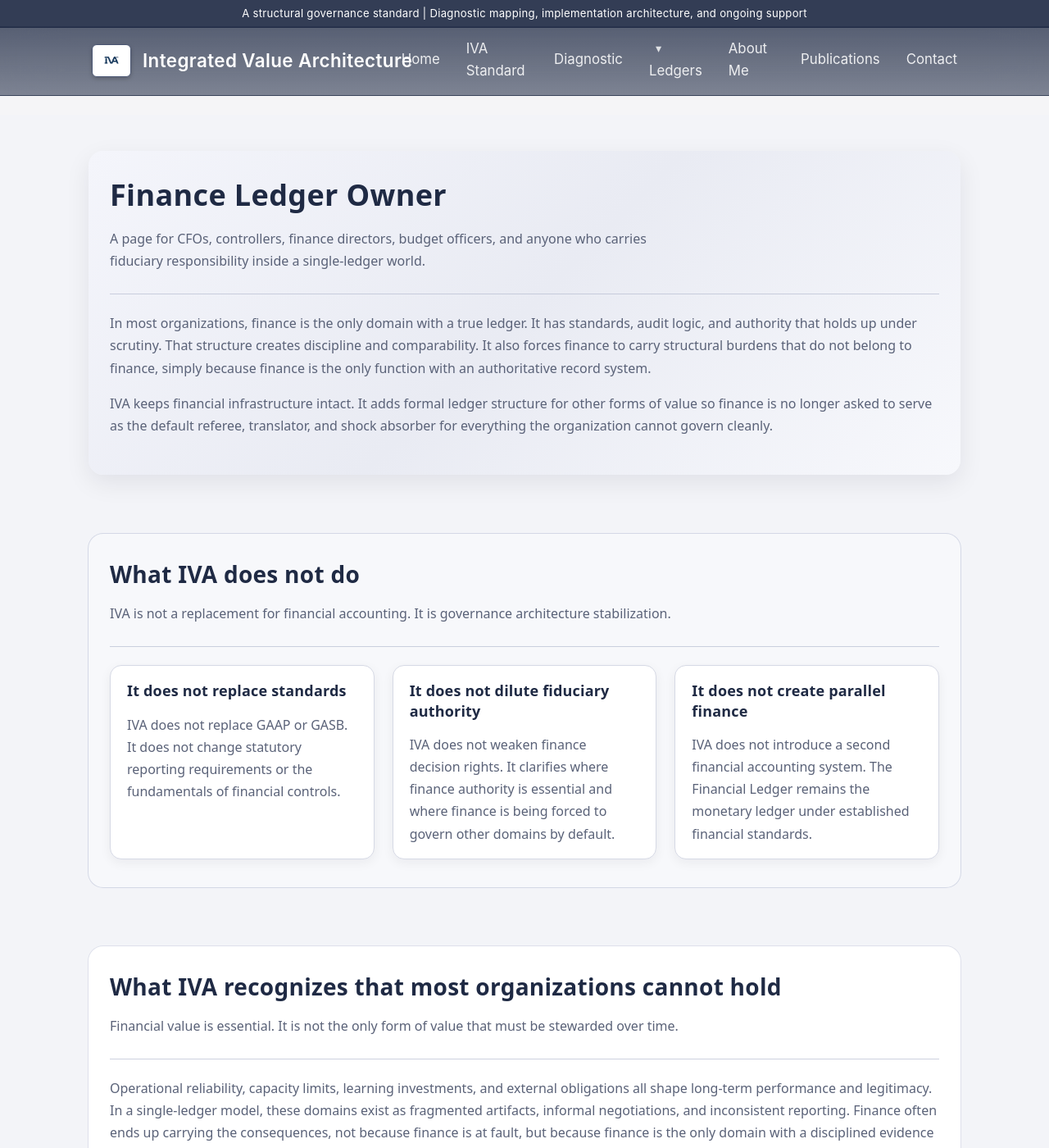
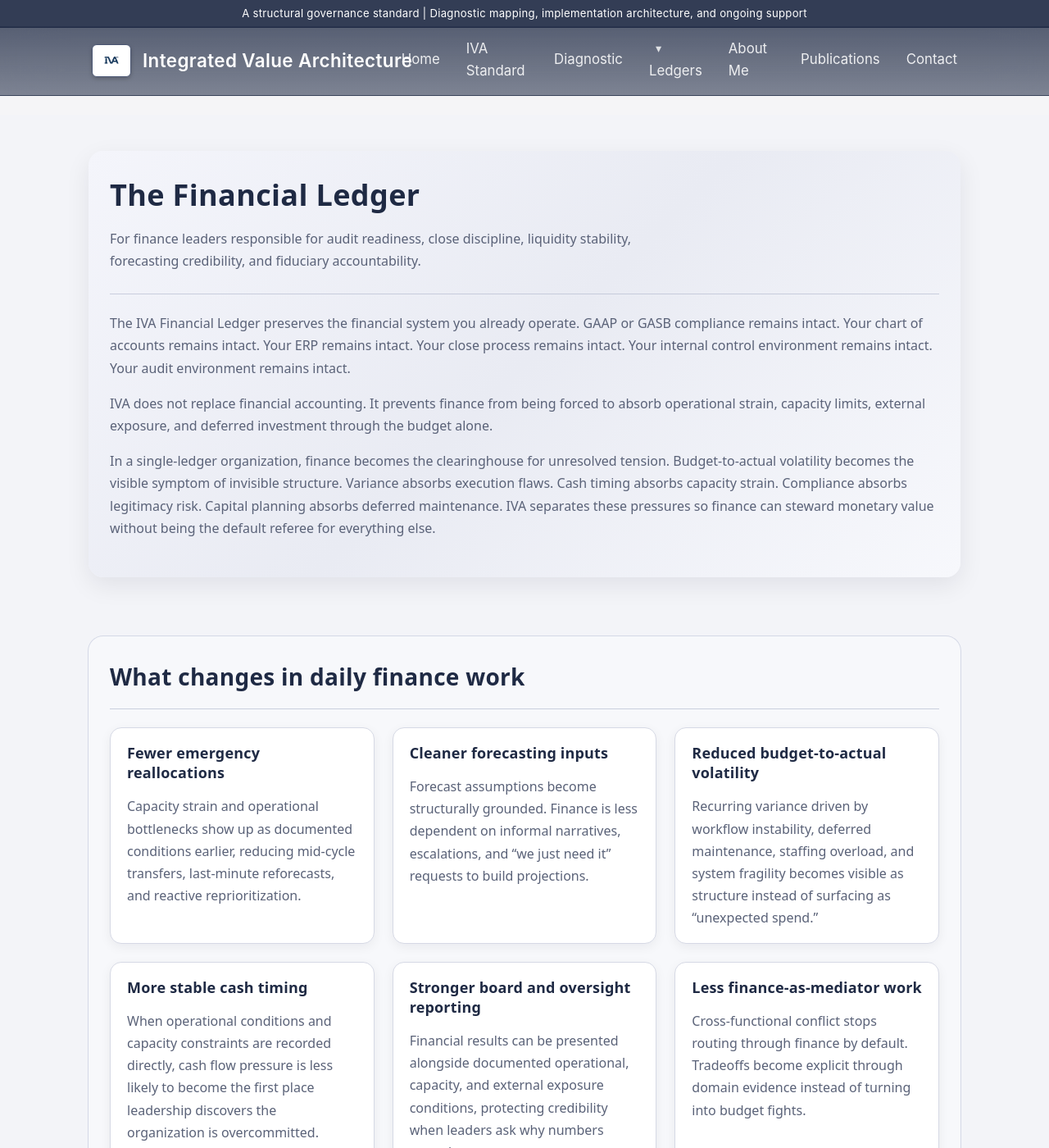
Before and after one commit to efost7873/integratedvaluearchitecture.com, a Jekyll site: the page built from finance.html, in a window 1280 px wide and 1400 px high. Shown: the whole window at 82% size. Built offline with Jekyll 4.4.1, drawn with Linux system fonts in a browser that asks for light colours; some of the changed text lies outside the part shown.

Commit message:
Update finance.html

```diff
--- a/finance.html
+++ b/finance.html
@@ -1,220 +1,245 @@
 ---
 layout: default
-title: Finance Ledger Owner
-seo_title: Finance Ledger Owner | Integrated Value Architecture
-seo_description: IVA protects financial infrastructure and restores finance as a governance partner by giving other value domains formal authority, evidence rules, and decision pathways.
+title: Financial Ledger
+seo_title: Financial Ledger | IVA | Finance Leaders and Operators
+seo_description: The IVA Financial Ledger preserves audit discipline, reporting integrity, and financial authority while reducing structural governance load and recurring financial volatility caused by invisible operational and capacity conditions.
 ---
 
 <div class="iva-page">
-
 <main>
 
-  <section id="finance-ledger-owner" class="iva-band-strong">
+  <!-- INTRO -->
+  <section id="finance-intro" class="iva-band-strong">
     <div class="section-header">
-      <h1>Finance Ledger Owner</h1>
+      <h1>The Financial Ledger</h1>
       <p class="section-subtitle">
-        A page for CFOs, controllers, finance directors, budget officers, and anyone who carries fiduciary responsibility inside a single-ledger world.
+        For finance leaders responsible for audit readiness, close discipline, liquidity stability, forecasting credibility, and fiduciary accountability.
       </p>
     </div>
 
     <p>
-      In most organizations, finance is the only domain with a true ledger. It has standards, audit logic, and authority that holds up under scrutiny. That structure creates discipline and comparability. It also forces finance to carry structural burdens that do not belong to finance, simply because finance is the only function with an authoritative record system.
+      The IVA Financial Ledger preserves the financial system you already operate. GAAP or GASB compliance remains intact. Your chart of accounts remains intact. Your ERP remains intact. Your close process remains intact. Your internal control environment remains intact. Your audit environment remains intact.
     </p>
 
     <p>
-      IVA keeps financial infrastructure intact. It adds formal ledger structure for other forms of value so finance is no longer asked to serve as the default referee, translator, and shock absorber for everything the organization cannot govern cleanly.
+      IVA does not replace financial accounting. It prevents finance from being forced to absorb operational strain, capacity limits, external exposure, and deferred investment through the budget alone.
+    </p>
+
+    <p>
+      In a single-ledger organization, finance becomes the clearinghouse for unresolved tension. Budget-to-actual volatility becomes the visible symptom of invisible structure. Variance absorbs execution flaws. Cash timing absorbs capacity strain. Compliance absorbs legitimacy risk. Capital planning absorbs deferred maintenance. IVA separates these pressures so finance can steward monetary value without being the default referee for everything else.
     </p>
   </section>
 
-  <section id="finance-what-iva-does-not-do" class="iva-band-soft">
+  <!-- WHAT CHANGES IN DAILY FINANCE WORK -->
+  <section id="finance-daily" class="iva-band-soft">
     <div class="section-header">
-      <h2>What IVA does not do</h2>
-      <p class="section-subtitle">
-        IVA is not a replacement for financial accounting. It is governance architecture stabilization.
-      </p>
+      <h2>What changes in daily finance work</h2>
     </div>
 
     <div class="grid grid-3">
+
       <div class="card">
-        <h3>It does not replace standards</h3>
+        <h3>Fewer emergency reallocations</h3>
         <p>
-          IVA does not replace GAAP or GASB. It does not change statutory reporting requirements or the fundamentals of financial controls.
+          Capacity strain and operational bottlenecks show up as documented conditions earlier, reducing mid-cycle transfers, last-minute reforecasts, and reactive reprioritization.
         </p>
       </div>
 
       <div class="card">
-        <h3>It does not dilute fiduciary authority</h3>
+        <h3>Cleaner forecasting inputs</h3>
         <p>
-          IVA does not weaken finance decision rights. It clarifies where finance authority is essential and where finance is being forced to govern other domains by default.
+          Forecast assumptions become structurally grounded. Finance is less dependent on informal narratives, escalations, and “we just need it” requests to build projections.
         </p>
       </div>
 
       <div class="card">
-        <h3>It does not create parallel finance</h3>
+        <h3>Reduced budget-to-actual volatility</h3>
         <p>
-          IVA does not introduce a second financial accounting system. The Financial Ledger remains the monetary ledger under established financial standards.
+          Recurring variance driven by workflow instability, deferred maintenance, staffing overload, and system fragility becomes visible as structure instead of surfacing as “unexpected spend.”
         </p>
       </div>
+
+      <div class="card">
+        <h3>More stable cash timing</h3>
+        <p>
+          When operational conditions and capacity constraints are recorded directly, cash flow pressure is less likely to become the first place leadership discovers the organization is overcommitted.
+        </p>
+      </div>
+
+      <div class="card">
+        <h3>Stronger board and oversight reporting</h3>
+        <p>
+          Financial results can be presented alongside documented operational, capacity, and external exposure conditions, protecting credibility when leaders ask why numbers moved.
+        </p>
+      </div>
+
+      <div class="card">
+        <h3>Less finance-as-mediator work</h3>
+        <p>
+          Cross-functional conflict stops routing through finance by default. Tradeoffs become explicit through domain evidence instead of turning into budget fights.
+        </p>
+      </div>
+
     </div>
   </section>
 
-  <section id="finance-what-iva-recognizes">
+  <!-- FINANCE-SPECIFIC BENEFITS -->
+  <section id="finance-benefits" class="iva-band-strong">
     <div class="section-header">
-      <h2>What IVA recognizes that most organizations cannot hold</h2>
+      <h2>Finance benefits that matter in practice</h2>
       <p class="section-subtitle">
-        Financial value is essential. It is not the only form of value that must be stewarded over time.
+        These are the places finance usually gets blamed for structural conditions it did not create.
+      </p>
+    </div>
+
+    <div class="grid grid-2">
+
+      <div class="card">
+        <h3>Audit readiness stops being a scramble</h3>
+        <p>
+          When non-financial domains maintain durable, verifiable records, finance spends less time reconstructing rationale, chasing documentation, and translating operational reality into audit-friendly explanations.
+        </p>
+      </div>
+
+      <div class="card">
+        <h3>Internal control risk is easier to contain</h3>
+        <p>
+          Control risk often grows when workarounds become normal. IVA makes those workarounds visible as structural signals, which reduces the slow drift into control exceptions and rework.
+        </p>
+      </div>
+
+      <div class="card">
+        <h3>Working capital and liquidity pressure become less reactive</h3>
+        <p>
+          Liquidity stress is often downstream of invisible throughput constraints and chronic deferral. IVA helps surface these drivers earlier, reducing sudden “cash surprises” that are really structural surprises.
+        </p>
+      </div>
+
+      <div class="card">
+        <h3>Restricted funding tension becomes clearer</h3>
+        <p>
+          When capacity limits and operational constraints are recorded directly, finance can separate “we cannot legally spend it” from “we cannot operationally deliver it,” instead of forcing both into the same budget conversation.
+        </p>
+      </div>
+
+      <div class="card">
+        <h3>Capital planning becomes less political</h3>
+        <p>
+          Deferred maintenance and system fragility stop being treated as optional when the evidence is durable. Multi-year planning becomes more defensible and less dependent on who is loudest in the moment.
+        </p>
+      </div>
+
+      <div class="card">
+        <h3>Fiduciary credibility strengthens</h3>
+        <p>
+          Finance is no longer positioned as the barrier to non-financial priorities. Tradeoffs become documented and structurally grounded, which supports credibility with boards, oversight bodies, and stakeholders.
+        </p>
+      </div>
+
+    </div>
+  </section>
+
+  <!-- WHAT IVA DOES NOT DO -->
+  <section id="finance-not" class="iva-band-soft">
+    <div class="section-header">
+      <h2>What IVA does not do</h2>
+    </div>
+
+    <div class="grid grid-2">
+
+      <div class="card">
+        <h3>No replacement of accounting standards</h3>
+        <p>
+          IVA does not alter financial reporting standards, audit requirements, internal controls, procurement requirements, or compliance obligations.
+        </p>
+      </div>
+
+      <div class="card">
+        <h3>No parallel shadow general ledger</h3>
+        <p>
+          IVA is governance architecture. It does not create a competing financial accounting system or duplicate your financial systems.
+        </p>
+      </div>
+
+      <div class="card">
+        <h3>No dilution of financial authority</h3>
+        <p>
+          Financial decision rights remain intact. Other domains gain defined authority within their own value boundaries, which reduces pressure to resolve everything through the budget.
+        </p>
+      </div>
+
+      <div class="card">
+        <h3>No KPI dashboard substitution</h3>
+        <p>
+          IVA is not a reporting layer. It defines structural ownership, evidence expectations, and durable records across domains.
+        </p>
+      </div>
+
+    </div>
+  </section>
+
+  <!-- CROSS LEDGER STRENGTH -->
+  <section id="finance-cross-ledger" class="iva-band-strong">
+    <div class="section-header">
+      <h2>Why finance becomes more stable when the system expands</h2>
+    </div>
+
+    <div class="grid grid-3">
+
+      <a class="card card-link" href="{{ site.baseurl }}/operations">
+        <h3>Operational Ledger</h3>
+        <p>
+          Execution reliability is recorded directly, reducing financial distortion caused by unstable workflows and chronic rework.
+        </p>
+        <p class="card-meta">Learn more</p>
+      </a>
+
+      <a class="card card-link" href="{{ site.baseurl }}/capacity">
+        <h3>Capacity Ledger</h3>
+        <p>
+          Staffing and infrastructure limits are documented as structural conditions instead of surfacing as budget crisis or turnover.
+        </p>
+        <p class="card-meta">Learn more</p>
+      </a>
+
+      <a class="card card-link" href="{{ site.baseurl }}/external">
+        <h3>Externalities and Equity Ledger</h3>
+        <p>
+          Regulatory and legitimacy exposures gain durable standing before they appear as liability, compliance scramble, or reputational damage.
+        </p>
+        <p class="card-meta">Learn more</p>
+      </a>
+
+      <a class="card card-link" href="{{ site.baseurl }}/learning">
+        <h3>Learning and Innovation Ledger</h3>
+        <p>
+          Future capability investments stop being permanently deferrable until they become financially urgent and expensive.
+        </p>
+        <p class="card-meta">Learn more</p>
+      </a>
+
+    </div>
+  </section>
+
+  <!-- CTA -->
+  <section id="finance-next" class="iva-cta-section">
+    <div class="section-header">
+      <h2>Begin with structural clarity</h2>
+      <p class="section-subtitle">
+        The Diagnostic shows where finance is carrying governance load that should be held elsewhere and where volatility is structurally generated.
       </p>
     </div>
 
     <p>
-      Operational reliability, capacity limits, learning investments, and external obligations all shape long-term performance and legitimacy. In a single-ledger model, these domains exist as fragmented artifacts, informal negotiations, and inconsistent reporting. Finance often ends up carrying the consequences, not because finance is at fault, but because finance is the only domain with a disciplined evidence system.
+      If your organization routes operational friction, capacity strain, external exposure, and deferred investment through finance, that is a structural signal. The IVA Diagnostic makes it visible and governable.
     </p>
 
-    <p>
-      IVA distributes structural legitimacy across five ledgers. That single change reduces the hidden governance load that usually lands on finance.
-    </p>
-  </section>
-
-  <section id="finance-what-changes" class="iva-band-soft">
-    <div class="section-header">
-      <h2>What changes structurally</h2>
-      <p class="section-subtitle">
-        Finance stays finance. Other domains stop being governed through budget pressure alone.
-      </p>
-    </div>
-
-    <div class="grid grid-3">
-      <div class="card">
-        <h3>Other domains gain ledger authority</h3>
-        <p>
-          Operational, Capacity, Learning and Innovation, and Externalities and Equity become formal governance domains with durable records.
-        </p>
-      </div>
-
-      <div class="card">
-        <h3>Decision rights stop drifting</h3>
-        <p>
-          Authority boundaries become explicit across domains, which reduces cross-functional conflict that finance is usually expected to mediate.
-        </p>
-      </div>
-
-      <div class="card">
-        <h3>Evidence becomes audit-ready beyond finance</h3>
-        <p>
-          Non-financial domains gain evidence rules that can be verified over time, which reduces the pressure to translate everything into money just to make it “real.”
-        </p>
-      </div>
-
-      <div class="card">
-        <h3>Cross-domain impacts are documented cleanly</h3>
-        <p>
-          Impacts can be linked across ledgers with evidence chains without collapsing every tradeoff into a budget workaround.
-        </p>
-      </div>
-
-      <div class="card">
-        <h3>Structural liabilities stop hiding</h3>
-        <p>
-          Capacity constraints, operational fragility, legitimacy exposures, and deferred learning are surfaced as governable conditions, not surprises.
-        </p>
-      </div>
-
-      <div class="card">
-        <h3>Finance stops being the default dumping ground</h3>
-        <p>
-          When other domains have formal standing, their burdens no longer automatically spill into finance through reporting requests, emergency funding, or late-cycle corrections.
-        </p>
-      </div>
-    </div>
-  </section>
-
-  <section id="finance-direct-benefits" class="iva-band-strong">
-    <div class="section-header">
-      <h2>Direct benefits to finance</h2>
-      <p class="section-subtitle">
-        Benefits finance can feel, measure, and defend without changing what finance is responsible for.
-      </p>
-    </div>
-
-    <div class="grid grid-3">
-      <div class="card">
-        <h3>Fewer late-cycle reversals</h3>
-        <p>
-          Less rework from commitments made without operational reality or capacity limits being structurally visible.
-        </p>
-      </div>
-
-      <div class="card">
-        <h3>More stable forecasting</h3>
-        <p>
-          Forecast quality improves when non-financial constraints are recorded consistently instead of surfacing as last-minute exceptions.
-        </p>
-      </div>
-
-      <div class="card">
-        <h3>Cleaner budget accountability</h3>
-        <p>
-          Budget decisions become easier to explain when other domains carry their own evidence, limits, and authority pathways.
-        </p>
-      </div>
-
-      <div class="card">
-        <h3>Reduced cross-domain arbitration</h3>
-        <p>
-          Finance is less frequently pulled into disputes that are operational, capacity-based, or compliance-driven by nature.
-        </p>
-      </div>
-
-      <div class="card">
-        <h3>Lower compliance spillover</h3>
-        <p>
-          External obligations stop living as scattered reporting tasks that usually find their way to finance by default.
-        </p>
-      </div>
-
-      <div class="card">
-        <h3>Restored governance partnership</h3>
-        <p>
-          Finance is re-centered as a disciplined governance partner instead of being treated as the place every unresolved domain issue must pass through.
-        </p>
-      </div>
-    </div>
-  </section>
-
-  <section id="finance-when-to-talk" class="iva-band-soft">
-    <div class="section-header">
-      <h2>When this becomes worth a conversation</h2>
-      <p class="section-subtitle">
-        Not when you want “better metrics.” When the organization keeps repeating the same structural conflicts.
-      </p>
-    </div>
-
-    <div class="grid grid-3">
-      <div class="card"><p>Budgets that get rewritten repeatedly due to late operational surprises.</p></div>
-      <div class="card"><p>Capacity limits that show up as “performance problems” after commitments are already made.</p></div>
-      <div class="card"><p>Finance teams drowning in reporting demands that do not originate in finance.</p></div>
-      <div class="card"><p>Constant cross-functional disputes with no authoritative record to resolve them.</p></div>
-      <div class="card"><p>Recurring emergency funding and reactive reallocations.</p></div>
-      <div class="card"><p>A sense that leadership decisions are being made through a single lens because it is the only one that exists.</p></div>
-    </div>
-
-    <p>
-      IVA is designed to separate structural issues from operational noise. It gives finance a way to protect financial integrity while reducing the structural overreach that finance is forced to carry in a single-ledger system.
-    </p>
-  </section>
-
-  <section id="finance-cta" class="iva-cta-section">
-    <h2>Talk through what finance is being asked to carry</h2>
-    <p>
-      If you are seeing recurring cross-domain friction that keeps landing on finance, IVA can clarify what is structural and what is simply downstream impact.
-    </p>
-
-    <a href="{{ site.baseurl }}/contact" class="iva-btn-primary">
-      Contact Integrated Value Architecture
+    <a href="{{ site.baseurl }}/diagnostic" class="iva-btn-primary">
+      View the IVA Diagnostic
     </a>
 
     <p class="iva-cta-meta">
-      The IVA Standard is fully owned and maintained by Integrated Value Architecture LLC.
+      For formal definitions, review the <a href="{{ site.baseurl }}/standard">IVA Standard</a>.
     </p>
   </section>
 
```
